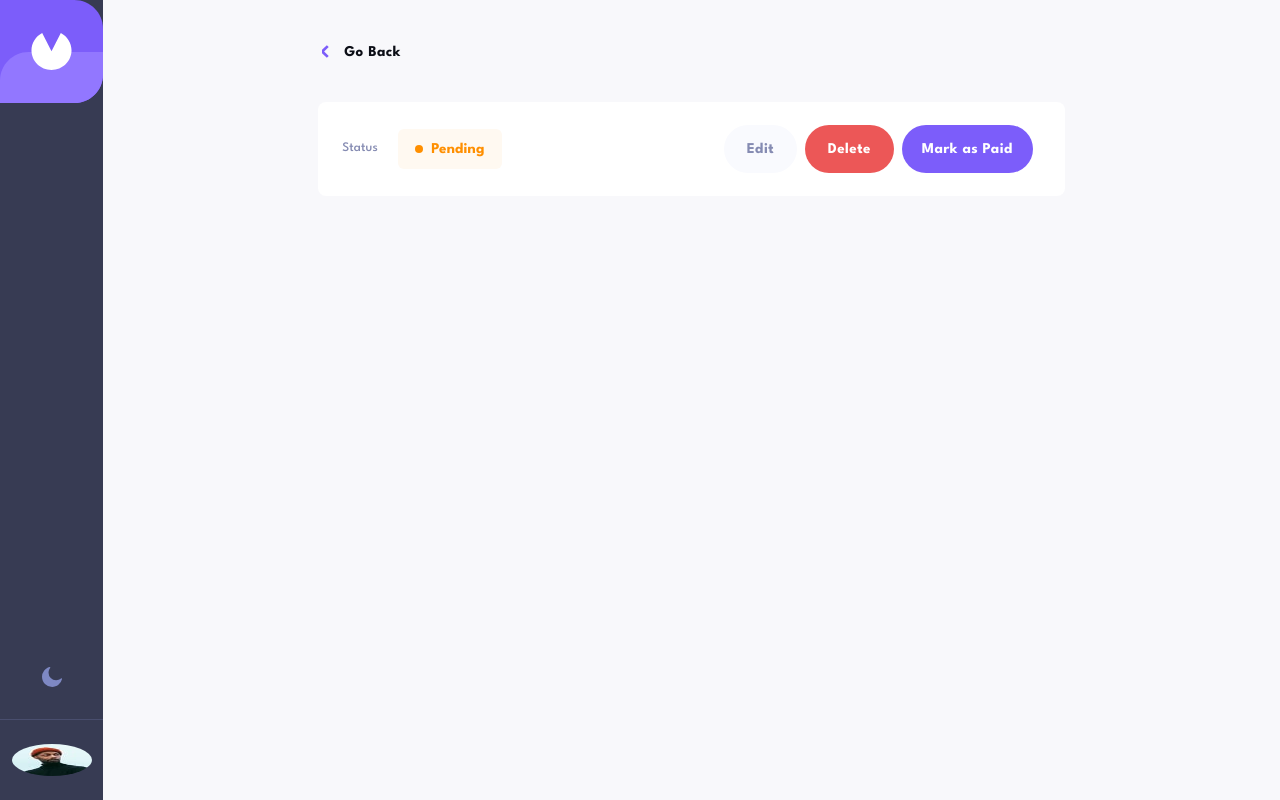
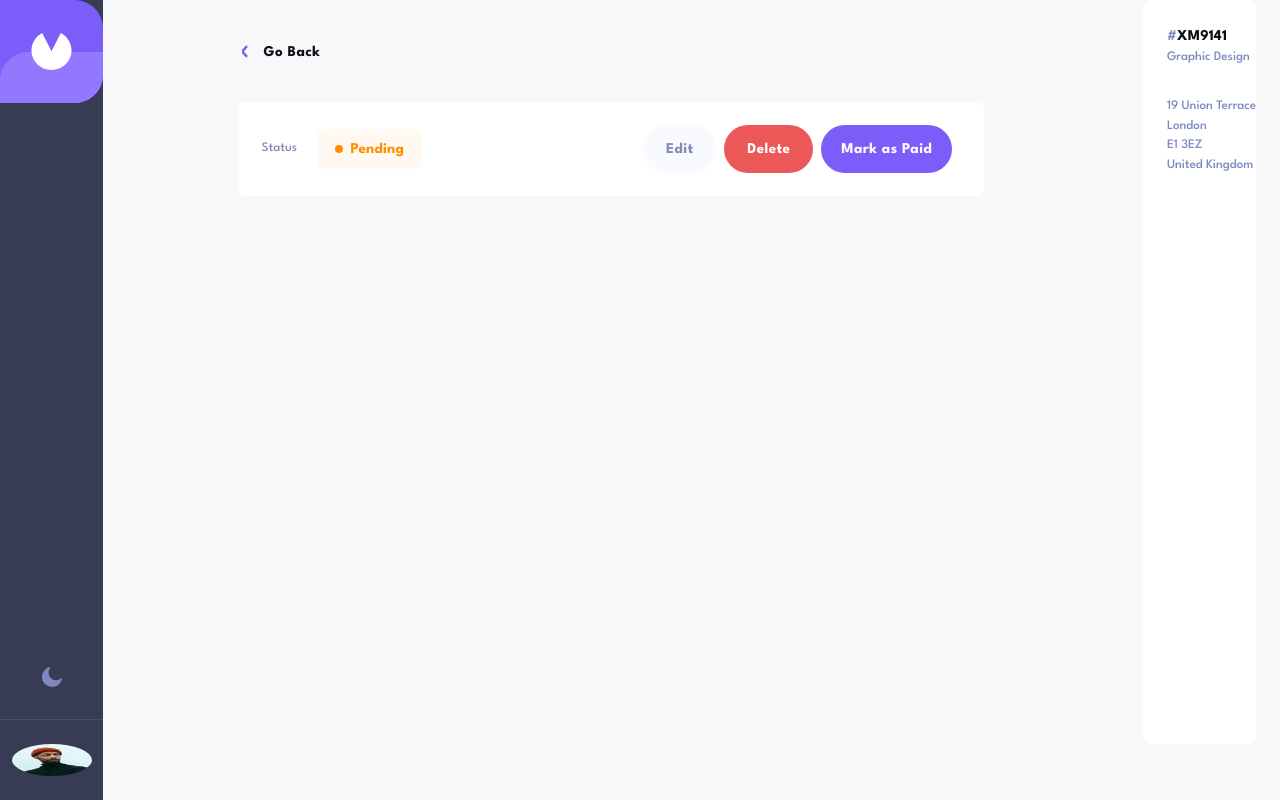
Before and after one commit to bilanoo/invoice, a React (Vite) app: page /edit-invoice/AA1449 in a window 1280 px wide. Built offline with nearby package versions, Linux system fonts and the light colour scheme.

Commit message:
added static address and theme color for the invoice details text.

```diff
--- a/src/pages/EditInvoice/Editinvoice.tsx
+++ b/src/pages/EditInvoice/Editinvoice.tsx
@@ -12,6 +12,7 @@ import {
 } from "./EditInvoiceStyles";
 import BackArrow from "../../assets/back-arrow-icon.svg";
 import { Navbar } from "./features/Navbar/Navbar";
+import { InvoiceContent } from "./features/InvoiceContent/InvoiceContent";
 
 export const EditInvoice = () => {
   const { id } = useParams();
@@ -47,6 +48,7 @@ export const EditInvoice = () => {
           </PreviousPageContainer>
           <Navbar status={invoice!.status} />
         </ContentContainer>
+        <InvoiceContent />
       </Container>
     </ThemeProvider>
   );
--- /dev/null
+++ b/src/pages/EditInvoice/features/InvoiceContent/InvoiceContent.tsx
@@ -0,0 +1,29 @@
+import { InvoiceId } from "../../../Homepage/features/InvoicesDetail/Invoice/SingleInvoiceStyles";
+
+import {
+  ClientAddress,
+  ContentContainer,
+  Description,
+  IdAndDescriptionContainer,
+} from "./InvoiceContentStyles";
+
+export const InvoiceContent = () => {
+  return (
+    <ContentContainer>
+      <IdAndDescriptionContainer>
+        <InvoiceId>
+          <span style={{ color: "#7E88C3" }}>#</span>
+          XM9141
+        </InvoiceId>
+        <Description>Graphic Design</Description>
+      </IdAndDescriptionContainer>
+
+      <ClientAddress>
+        <Description>19 Union Terrace</Description>
+        <Description>London</Description>
+        <Description>E1 3EZ</Description>
+        <Description>United Kingdom</Description>
+      </ClientAddress>
+    </ContentContainer>
+  );
+};
--- /dev/null
+++ b/src/pages/EditInvoice/features/InvoiceContent/InvoiceContentStyles.tsx
@@ -0,0 +1,41 @@
+import { Box, styled } from "@mui/material";
+
+export const ContentContainer = styled(Box)(({ theme }) => ({
+  "&": {
+    display: "flex",
+    flexDirection: "column",
+    boxSizing: "border-box",
+    backgroundColor: theme.customPalette.invoiceBackgroundColor,
+    margin: "0 24px 56px 24px",
+    borderRadius: "8px",
+  },
+}));
+
+export const IdAndDescriptionContainer = styled(Box)(() => ({
+  "&": {
+    display: "flex",
+    flexDirection: "column",
+    boxSizing: "border-box",
+    textAlign: "start",
+    padding: "25px 0 30px 24px",
+  },
+}));
+
+export const Description = styled(Box)(({ theme }) => ({
+  "&": {
+    fontSize: "0.813rem",
+    fontFamily: "inherit",
+    fontWeight: 500,
+    color: theme.customPalette.darkBlueYonderToLavender,
+  },
+}));
+
+export const ClientAddress = styled(Box)(() => ({
+  "&": {
+    display: "flex",
+    flexDirection: "column",
+    boxSizing: "border-box",
+    textAlign: "start",
+    paddingLeft: "24px",
+  },
+}));
--- a/src/theme.tsx
+++ b/src/theme.tsx
@@ -16,6 +16,7 @@ declare module "@mui/material/styles" {
       backgroundColorPendingInvoice: string;
       backgroundColorPaidInvoice: string;
       ghostWhiteToLightBlue: string;
+      darkBlueYonderToLavender: string;
     };
   }
   interface ThemeOptions {
@@ -33,6 +34,7 @@ declare module "@mui/material/styles" {
       backgroundColorPendingInvoice?: string;
       backgroundColorPaidInvoice?: string;
       ghostWhiteToLightBlue?: string;
+      darkBlueYonderToLavender?: string;
     };
   }
 }
@@ -56,6 +58,7 @@ export const getDesignTokens = (mode: PaletteMode) => ({
     lightPurple: "#9277FF",
     invoiceBackgroundColor: mode === "light" ? "#FFF" : "#1E2139",
     blueYonderToWhite: mode === "light" ? "#858BB2" : "#FFF",
+    darkBlueYonderToLavender: mode === "light" ? "#7E88C3" : "#DFE3FA",
     ghostWhiteToLightBlue: mode === "light" ? "#F9FAFE" : "#252945",
     grapefruitRed: "#EC5757",
     lightSalmonPink: "#FF9797",
```
